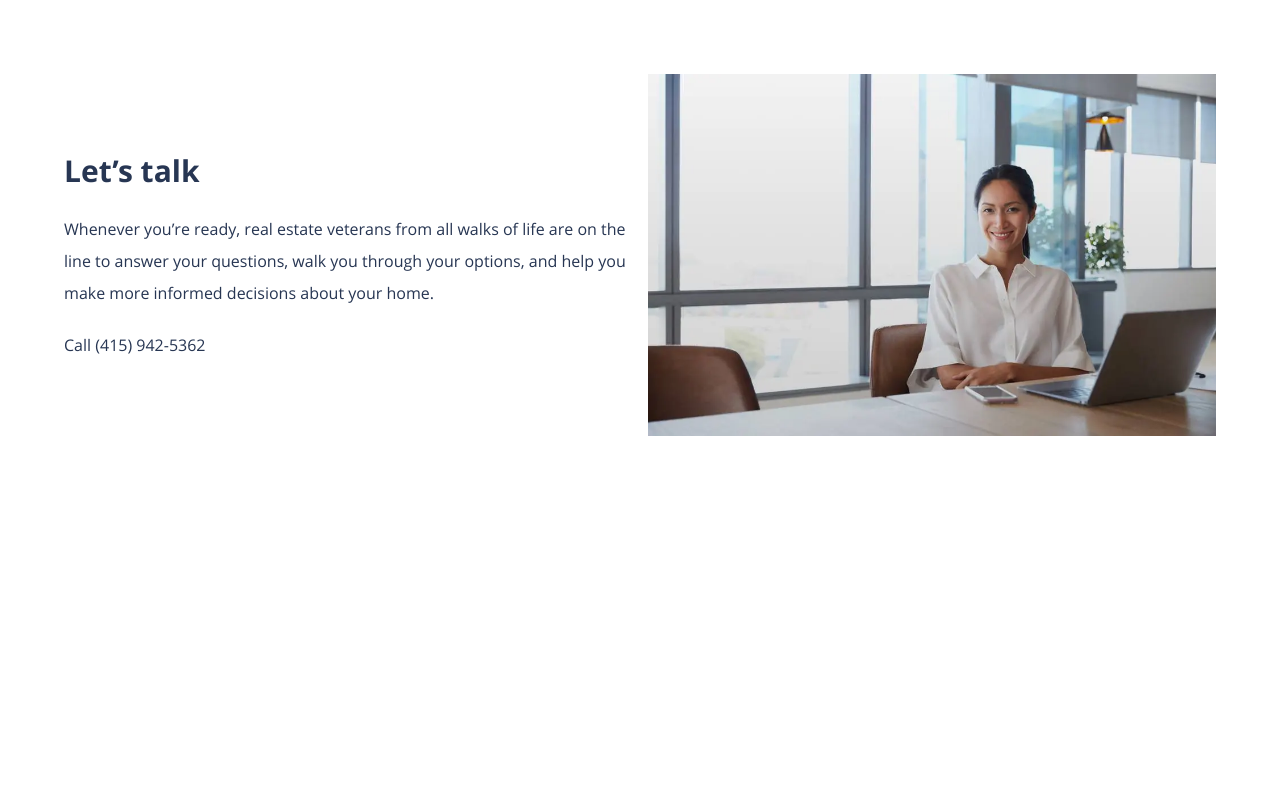
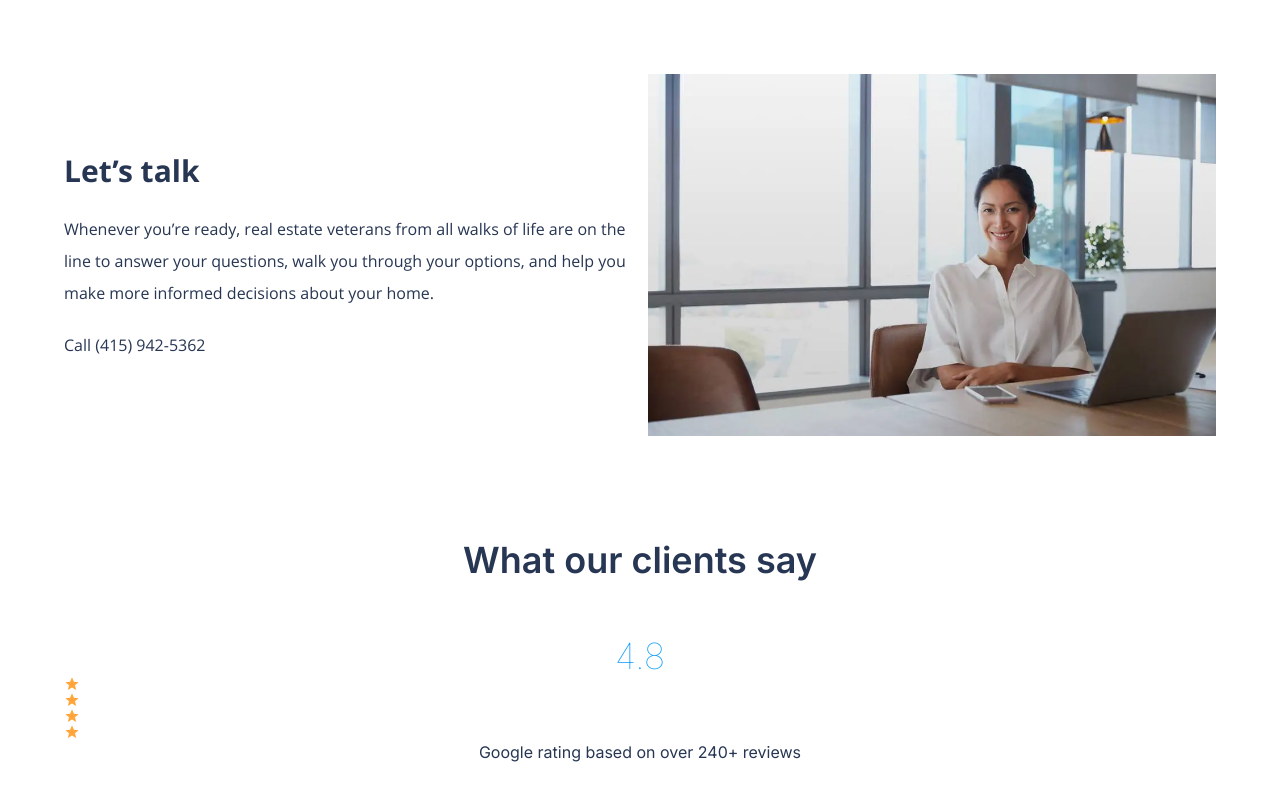
Before and after one commit to Harkanni/real-estate-management-app, a Next.js app: page / in a window 1280 px wide. Shown: the part 3779-4579 px from the top of the page. Before the commit the page ends 4235 px from the top, so only its background shows below. Built offline with nearby package versions, Linux system fonts and the light colour scheme.

Commit message:
testimonials

```diff
--- a/app/page.tsx
+++ b/app/page.tsx
@@ -13,6 +13,7 @@ import Comparison from "@/components/Comparison";
 import FrequentlyAskedQuestion from "@/components/FrequentlyAskedQuestion";
 import AccordionWrapper from "@/components/AccordionWrapper";
 import LetsTalkComponent from "@/components/LetsTalkComponent";
+import Testimonials from "@/components/Testimonials";
 
 export default function Home() {
    return (
@@ -62,6 +63,8 @@ export default function Home() {
 
             <LetsTalkComponent />
 
+            <Testimonials />
+
          </MainComponentWrapper>
       </main>
    );
--- /dev/null
+++ b/components/Testimonials.tsx
@@ -0,0 +1,28 @@
+import React from 'react'
+import { MdStar } from "react-icons/md";
+
+const Testimonials = () => {
+  return (
+   <section className={`p-16 my-5`}>
+      <h2 className='mb-14 text-center text-4xl font-semibold'>What our clients say</h2>
+      <div className={`text-center`}>
+         <span className='text-4xl font-thin text-[#18a0f8]'>4.8</span>
+
+         <span>
+            {
+               [1, 2, 3,4].map((item, index) => {
+                  return (
+                     <span key={index}>
+                        <MdStar color='#ffa53b' />
+                     </span>
+                  )
+               })
+            }
+         </span>
+         <span>Google rating based on over 240+ reviews</span>
+      </div>
+   </section>
+  )
+}
+
+export default Testimonials
```
